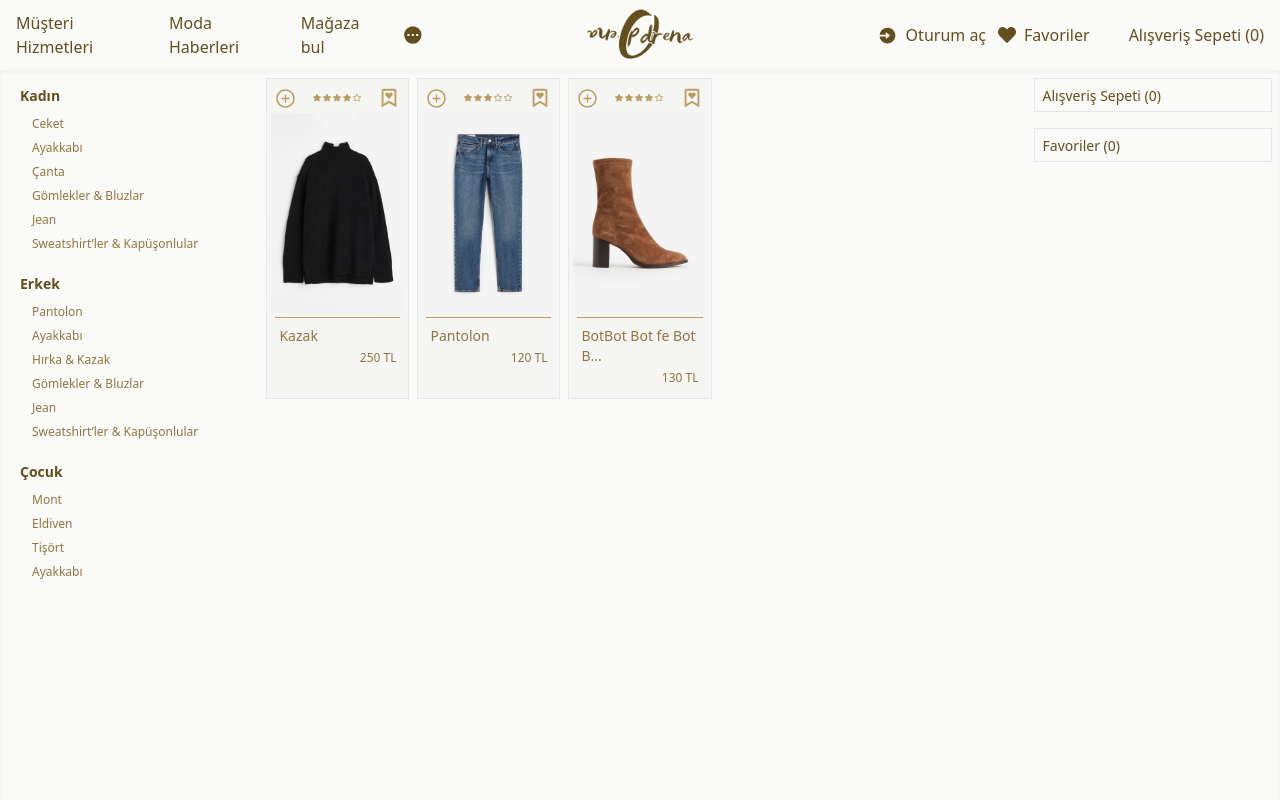
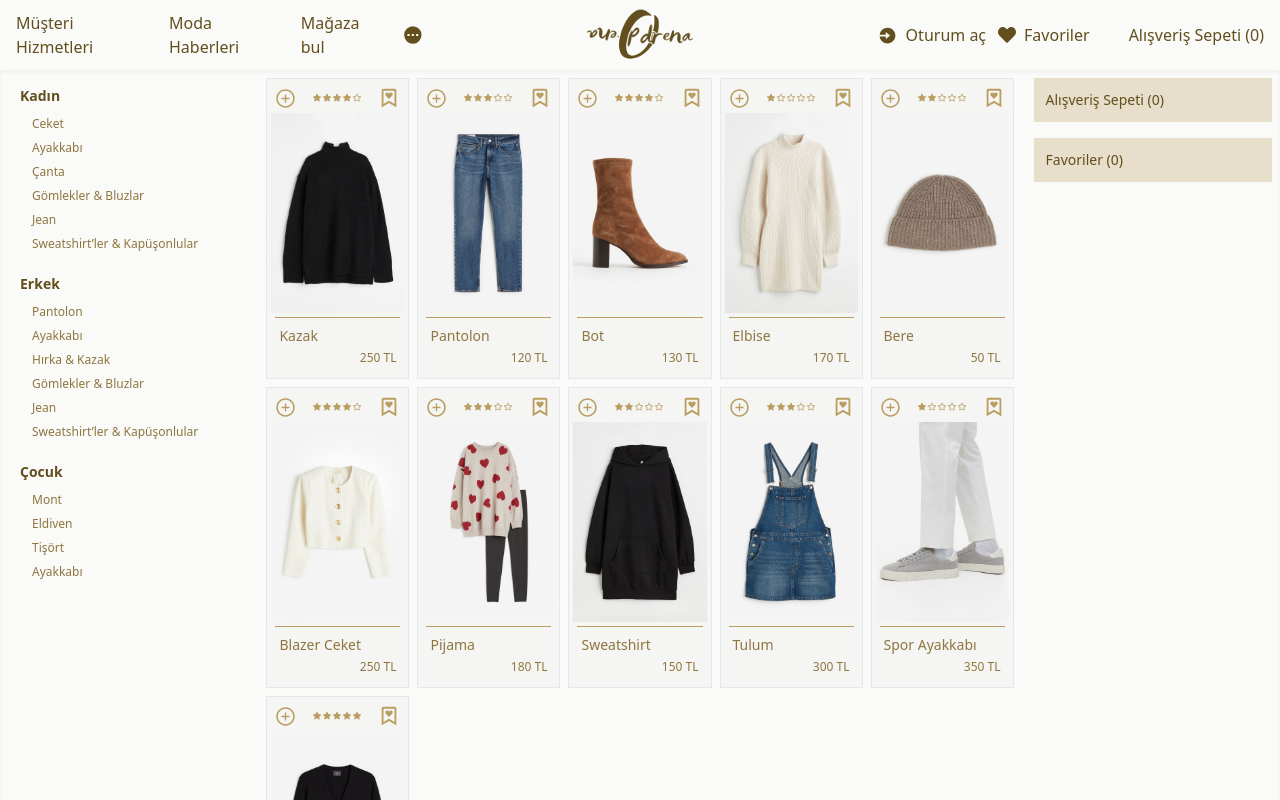
Before and after one commit to fSenaErdogan/add-to-cart, a React (Vite) app: page / in a window 1280 px wide. Shown: the top 800 px of the page. Built offline with nearby package versions, Linux system fonts and the light colour scheme; some icons are missing.

Commit message:
add:productStore

```diff
--- a/src/Layout/SagSidebar/index.jsx
+++ b/src/Layout/SagSidebar/index.jsx
@@ -1,5 +1,7 @@
 import { useState } from "react"
 import { useSelector } from "react-redux"
+import Star from "../../components/Star";
+import Price from "../../components/UrunKutusu/Price";
 
 
 const SagSidebar = () => {
@@ -14,38 +16,51 @@ const SagSidebar = () => {
       {/* SAĞ SİDEBAR */}
       <div className=' w-1/5 p-2'>
 
-        <div className="border p-1 px-2 relative mb-4">
+        <div className="p-2 relative mb-4 bg-brown-light bg-opacity-30">
           <button
             onClick={() => setIsOpen(1)}
-            className="text-sm text-brown-dark">
+            className="text-sm text-brown-dark p-1">
             Alışveriş Sepeti (0)
           </button>
-          {/* burada şu an manü açık mı açıksa neler listelenecek bunları yazmalısın */}
+
           <div className={`${isOpen !== 1 && "hidden"}`}>
-            wergrte
+
           </div>
         </div>
 
-        <div className="border p-1 px-2 relative">
+        <div className="p-2 relative bg-brown-light bg-opacity-30">
+
           <button
             onClick={() => setIsOpen(2)}
-            className="text-sm text-brown-dark">
+            className="text-sm text-brown-dark p-1">
             Favoriler ({favoriteList.length})
           </button>
+
           <div className={`${isOpen !== 2 && "hidden"}`}>
             {
               favoriteList.map((item, index) => (
-                <div className="flex items-center gap-3 mb-4">
+                <div className="flex justify-center items-center gap-6 mt-3 bg-stone-100 bg-opacity-90">
                   <div>
-                    <img src={item.images} className="w-10 h-10" alt="" />
+                    <img src={item.images} className="w-12 h-12 object-cover ml-2" alt={item.name} />
+                  </div>
+                  <div className="text-sm text-brown-dark">
+                    {item.name}
                   </div>
                   <div>
-                    {item.name}
+                    <div className="p-1 text-brown-normal">
+                      <Price>
+                        {item.price}
+                      </Price>
+                    </div>
+                    <div className="flex p-1">
+                      <Star product={item} />
+                    </div>
                   </div>
                 </div>
               ))
             }
           </div>
+
         </div>
 
       </div>
--- a/src/Pages/App.jsx
+++ b/src/Pages/App.jsx
@@ -32,12 +32,84 @@ function App() {
         },
         {
           id: 3,
-          name: "BotBot Bot fe Bot Bot gtf Bot gdfr hyg hytgf",
+          name: "Bot",
           price: "130 TL",
           size: ["44", "42", "40"],
           color: ["Kahverengi", "Beyaz", "Pembe", "Mor"],
           images: "bot.jpg",
           star: "4"
+        },
+        {
+          id: 4,
+          name: "Elbise",
+          price: "170 TL",
+          size: ["44", "42", "40"],
+          color: ["Kahverengi", "Beyaz", "Pembe", "Mor"],
+          images: "elbise.jpg",
+          star: "1"
+        },
+        {
+          id: 5,
+          name: "Bere",
+          price: "50 TL",
+          size: ["büyük", "Orta", "Küçük"],
+          color: ["Siyah", "Mavi", "Kırmızı", "Yeşil"],
+          images: "bere.jpg",
+          star: "2"
+        },
+        {
+          id: 6,
+          name: "Blazer Ceket",
+          price: "250 TL",
+          size: ["xxl", "xl", "l", "m", "s"],
+          color: ["Siyah", "Mavi", "Kırmızı", "Yeşil"],
+          images: "blazer.jpg",
+          star: "4"
+        },
+        {
+          id: 7,
+          name: "Pijama",
+          price: "180 TL",
+          size: ["xxl", "xl", "l", "m", "s"],
+          color: ["Beyaz", "Pembe", "Mor", "Siyah"],
+          images: "pijama.jpg",
+          star: "3"
+        },
+        {
+          id: 8,
+          name: "Sweatshirt",
+          price: "150 TL",
+          size: ["xxl", "xl", "l", "m", "s"],
+          color: ["Siyah", "Bordo", "Gri", "Yeşil"],
+          images: "sweatshirt.jpg",
+          star: "2"
+        },
+        {
+          id: 9,
+          name: "Tulum",
+          price: "300 TL",
+          size: ["xxl", "xl", "l", "m", "s"],
+          color: ["Siyah", "Beyaz", "Mavi", "Kahverengi"],
+          images: "tulum.jpg",
+          star: "3"
+        },
+        {
+          id: 10,
+          name: "Spor Ayakkabı",
+          price: "350 TL",
+          size: [ "38", "39", "40"],
+          color: ["Beyaz", "Siyah", "Mavi", "Gri"],
+          images: "ayakkabi.jpg",
+          star: "1"
+        },
+        {
+          id: 11,
+          name: "Hırka",
+          price: "200 TL",
+          size: ["xxl", "xl", "l", "m", "s"],
+          color: ["Gri", "Beyaz", "Siyah", "Mavi"],
+          images: "hirka.jpg",
+          star: "5"
         }
       ])
     }, 1000)
--- a/src/Store/index.js
+++ b/src/Store/index.js
@@ -1,10 +1,12 @@
 
 import { configureStore } from '@reduxjs/toolkit'
 import favoriteStore from './favoritesStore';
+import productStore from './productStore';
 
 export const store = configureStore({
     reducer: {
         favoriteStore: favoriteStore,
+        productStore: productStore
     },
     middleware: getDefaultMiddleware =>
         getDefaultMiddleware({
--- /dev/null
+++ b/src/Store/productStore.js
@@ -0,0 +1,32 @@
+import { createSlice } from '@reduxjs/toolkit';
+
+const initialState = {
+  productList: localStorage.getItem('productList') ? JSON.parse(localStorage.getItem('productList')) : [],
+}
+
+export const productStore = createSlice({
+  name: 'product',
+  initialState,
+  reducers: {
+    productAdd: (state, action) => {
+      const existingProduct = state.productList.find(product => product.id === action.payload.id);
+      if (!existingProduct) {
+        state.productList.push(action.payload);
+        localStorage.setItem('productList', JSON.stringify(state.productList));
+      } else {
+        const idToRemove = action.payload;
+        state.productList = state.productList.filter(item => item.id !== idToRemove);
+        localStorage.setItem('productList', JSON.stringify(state.productList))
+      }
+    },
+
+    productRemove: (state, action) => {
+      const idToRemove = action.payload;
+      state.productList = state.productList.filter(item => item.id !== idToRemove);
+      localStorage.setItem('productList', JSON.stringify(state.productList))
+    },
+  },
+});
+
+export const { productAdd, productRemove } = productStore.actions;
+export default productStore.reducer;
--- a/src/components/UrunKutusu/Price.jsx
+++ b/src/components/UrunKutusu/Price.jsx
@@ -1,6 +1,6 @@
 
-const Price = ({children}) => {
-    return(
+const Price = ({ children }) => {
+    return (
         <div className="text-xs text-end">
             {children}
         </div>
```
Also changed, not shown: 1 other file (tests, documents, lock files or other folders).
